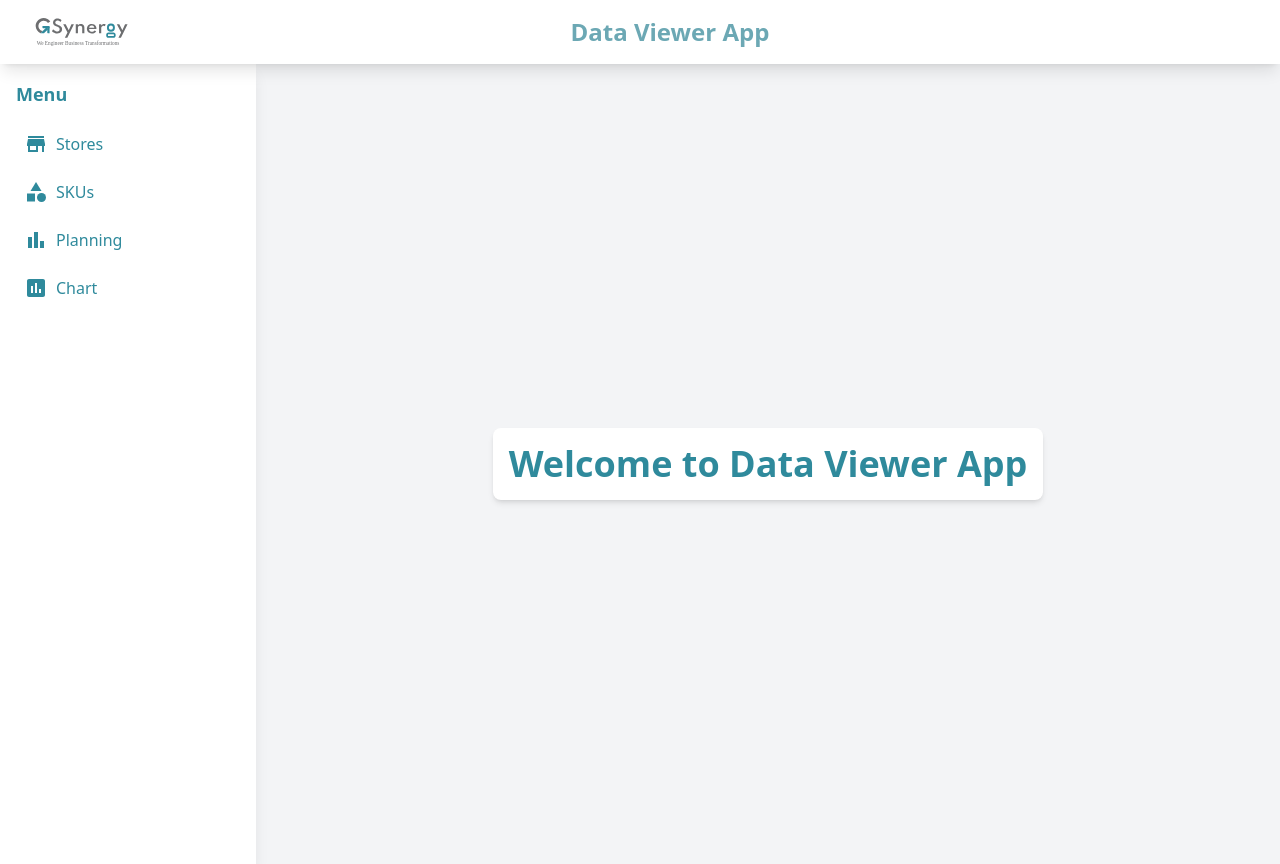
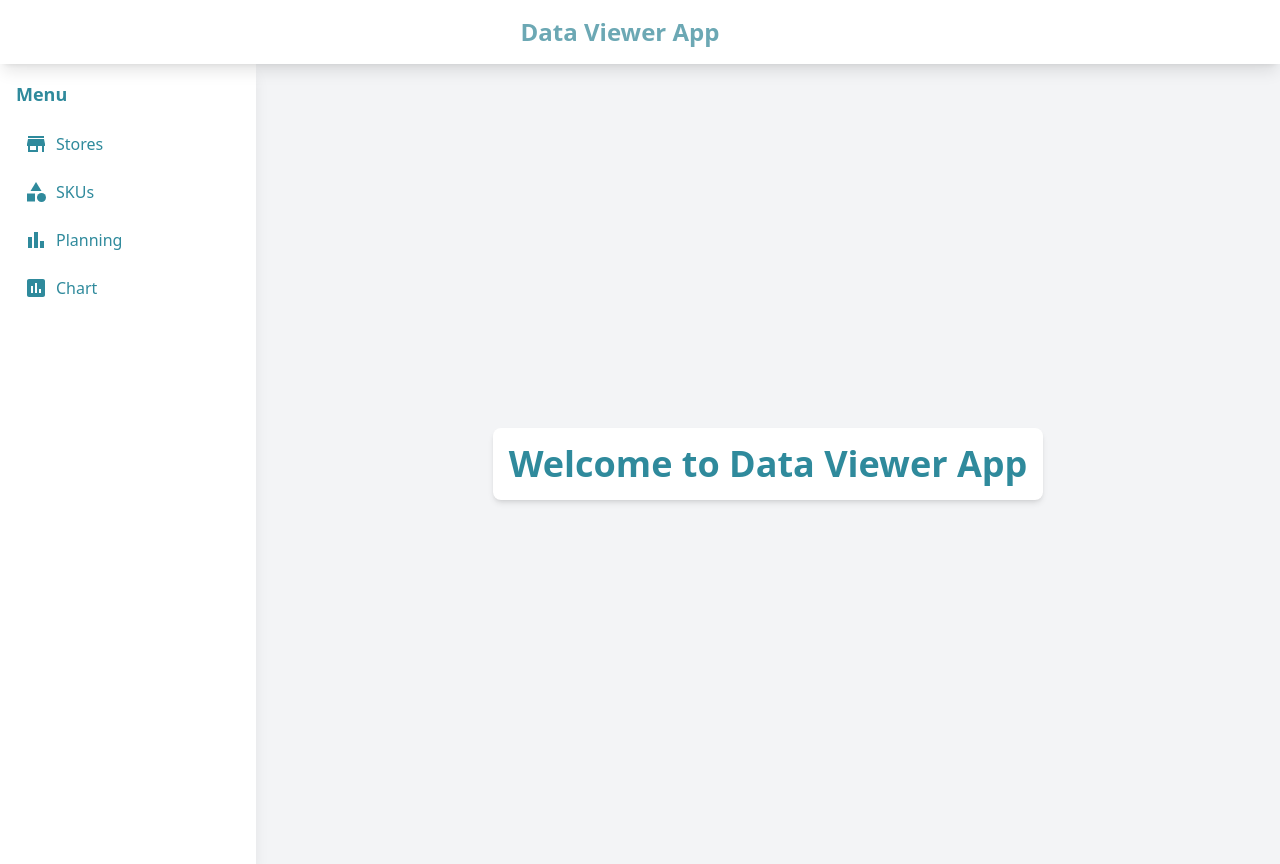
Before and after one commit to Ahammed-nihalpt/gs881122_ahammed_nihal_pt, a React (Vite) app: page / in a window 1280 px wide. Built offline with nearby package versions, Linux system fonts and the light colour scheme; what ag-grid-community would draw is missing.

Commit message:
refactor: comment out unused logo link and clear manifest icons and screenshots

```diff
--- a/index.html
+++ b/index.html
@@ -2,7 +2,7 @@
 <html lang="en">
   <head>
     <meta charset="UTF-8" />
-    <link rel="icon" type="image/svg+xml" href="/assets/gsynergy-logo.svg" />
+    <!-- <link rel="icon" type="image/svg+xml" href="/assets/gsynergy-logo.svg" /> -->
     <meta name="viewport" content="width=device-width, initial-scale=1.0" />
     <link rel="manifest" href="/manifest.json" />
     <meta name="theme-color" content="#007bff" />
--- a/src/components/Navbar.tsx
+++ b/src/components/Navbar.tsx
@@ -1,6 +1,4 @@
-import { Link } from 'react-router-dom';
 import { Menu as MenuIcon } from '@mui/icons-material';
-import GSynergyLogo from '../../public/assets/gsynergy-logo.svg';
 
 const Navbar = ({ toggleSidebar }: { toggleSidebar: () => void }) => {
   return (
@@ -14,9 +12,9 @@ const Navbar = ({ toggleSidebar }: { toggleSidebar: () => void }) => {
               <MenuIcon className="h-6 w-6" />
             </button>
             {/* Logo */}
-            <Link to="/" className="flex items-center">
+            {/* <Link to="/" className="flex items-center">
               <img src={GSynergyLogo} alt="GSynergy Logo" className="h-10 w-auto" />
-            </Link>
+            </Link> */}
           </div>
 
           {/* Centered Title (Responsive) */}
```
Also changed, not shown: public/manifest.json.
